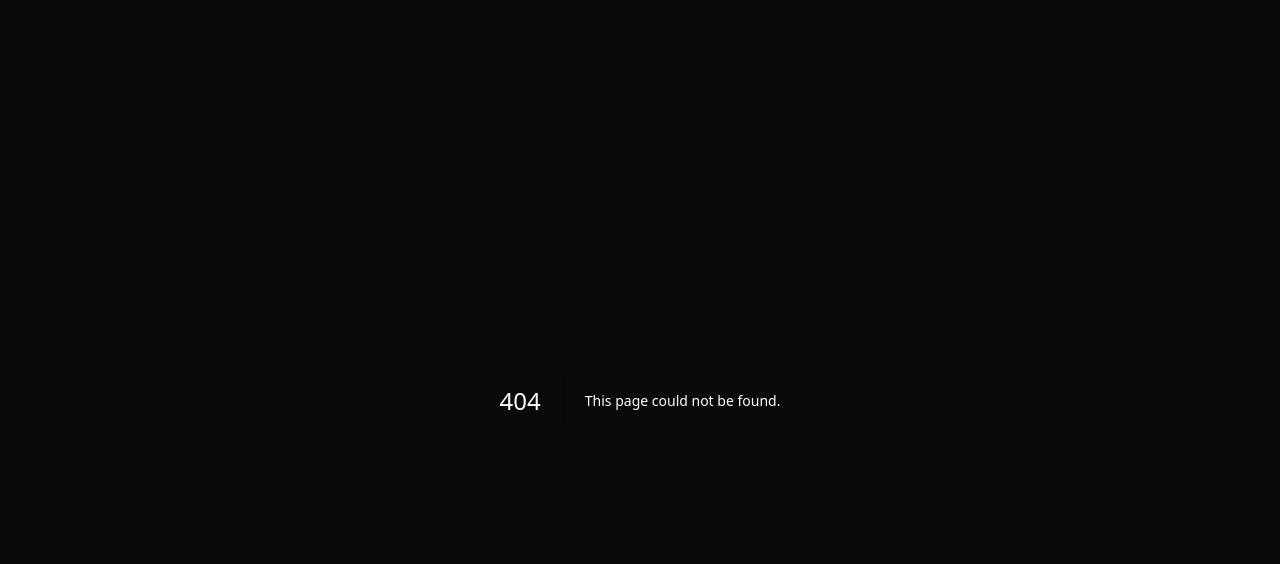
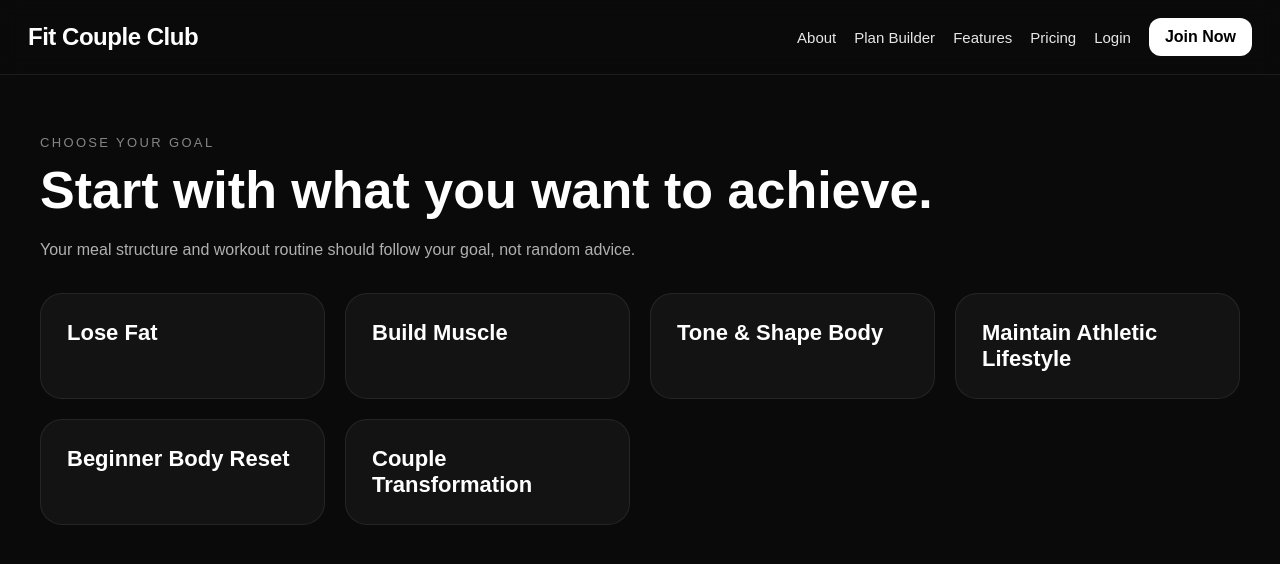
Before and after one commit to nielsvdz-ops/fit-couple-club, a Next.js app: page /goals in a window 1280 px wide. Before the commit this address had no page. Shown: the top 564 px of the page. Built offline with nearby package versions, Linux system fonts and the light colour scheme.

Commit message:
Create page.js

```diff
--- /dev/null
+++ b/app/goals/page.js
@@ -0,0 +1,47 @@
+import Navbar from "../../components/Navbar";
+
+export default function GoalsPage() {
+  return (
+    <main style={{ minHeight: "100vh", background: "#0a0a0a", color: "white" }}>
+      <Navbar />
+      <div style={{ maxWidth: "1200px", margin: "0 auto", padding: "60px 24px 80px" }}>
+        <div style={{ marginBottom: "28px" }}>
+          <div style={eyebrowStyle}>Choose Your Goal</div>
+          <h1 style={{ fontSize: "52px", margin: "10px 0 12px" }}>Start with what you want to achieve.</h1>
+          <p style={{ color: "rgba(255,255,255,0.68)", maxWidth: "760px", lineHeight: 1.8 }}>
+            Your meal structure and workout routine should follow your goal, not random advice.
+          </p>
+        </div>
+
+        <div style={{ display: "grid", gridTemplateColumns: "repeat(auto-fit,minmax(260px,1fr))", gap: "20px" }}>
+          {[
+            "Lose Fat",
+            "Build Muscle",
+            "Tone & Shape Body",
+            "Maintain Athletic Lifestyle",
+            "Beginner Body Reset",
+            "Couple Transformation",
+          ].map((goal) => (
+            <div key={goal} style={cardStyle}>{goal}</div>
+          ))}
+        </div>
+      </div>
+    </main>
+  );
+}
+
+const eyebrowStyle = {
+  fontSize: "13px",
+  textTransform: "uppercase",
+  letterSpacing: "0.18em",
+  color: "rgba(255,255,255,0.5)",
+};
+
+const cardStyle = {
+  background: "rgba(255,255,255,0.04)",
+  border: "1px solid rgba(255,255,255,0.08)",
+  borderRadius: "22px",
+  padding: "26px",
+  fontSize: "22px",
+  fontWeight: "700",
+};
```
